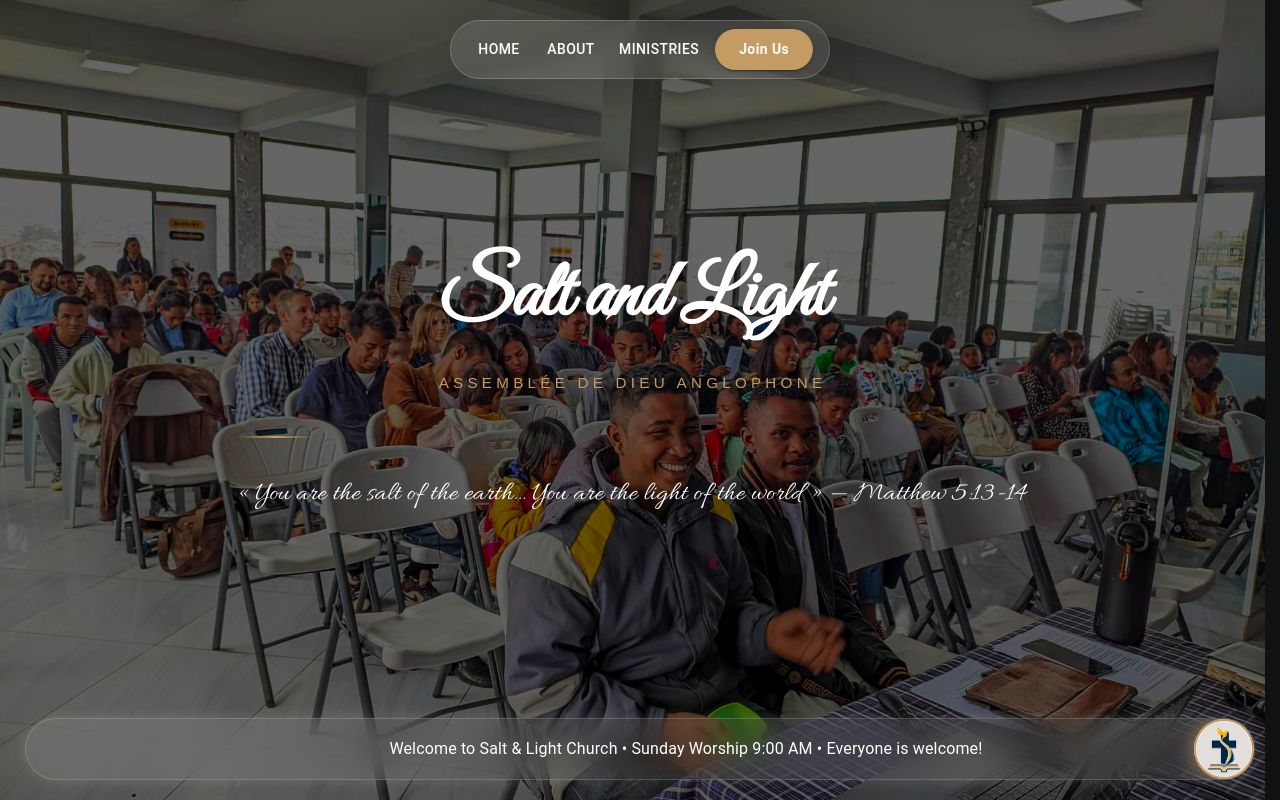
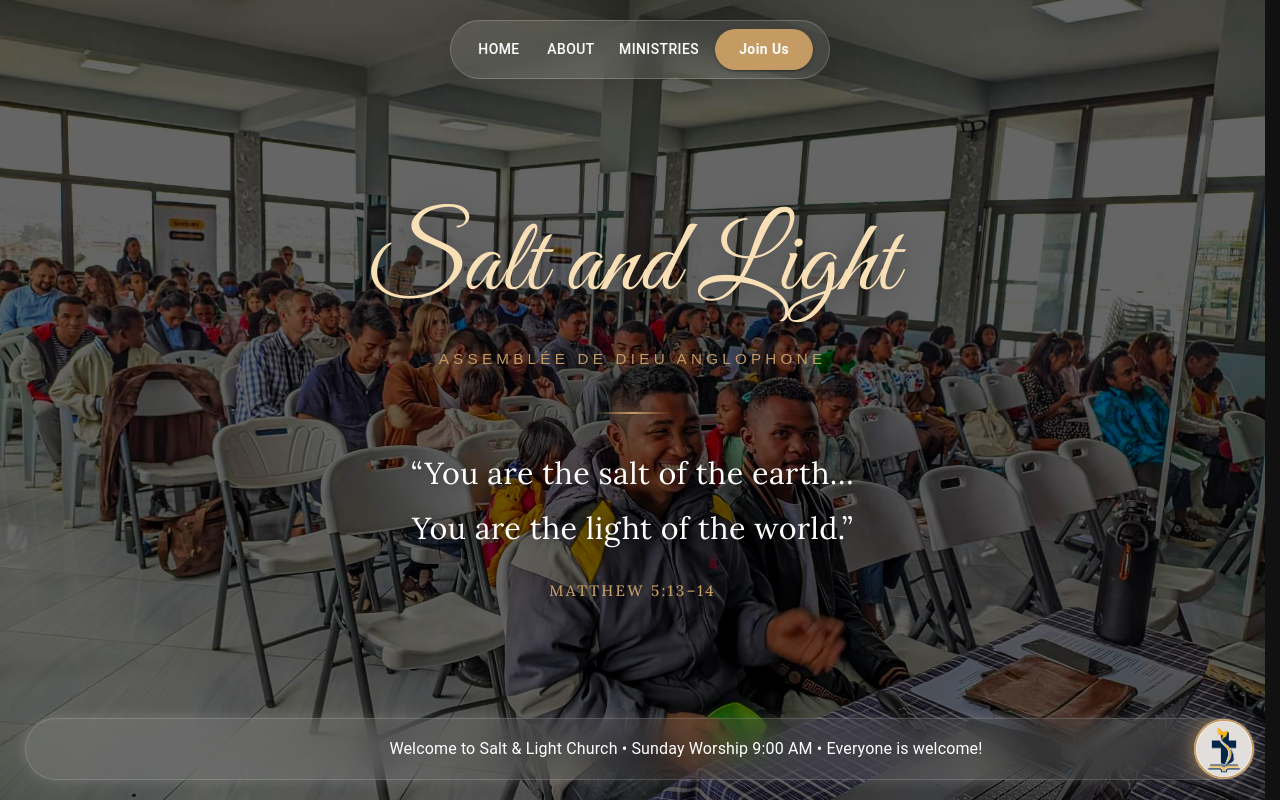
Before and after one commit to JayRostorfer/Salt-LightChurch, a Next.js app: page / in a window 1280 px wide. Shown: the top 800 px of the page. Built offline with nearby package versions, Linux system fonts and the light colour scheme.

Commit message:
Refactor HeroSection component and animations

```diff
--- a/src/components/home/HeroSection.js
+++ b/src/components/home/HeroSection.js
@@ -1,108 +1,150 @@
-"use client"
+"use client";
 
-import React, { useEffect } from "react"
-import { Box, Typography, Button, Stack } from "@mui/material"
-import { gsap } from "gsap"
-import { Great_Vibes, Allura } from "next/font/google"
+import React, { useEffect } from "react";
+import { Box, Typography } from "@mui/material";
+import { gsap } from "gsap";
+import {
+Great_Vibes,
+Lora,
+} from "next/font/google";
 
 const greatVibes = Great_Vibes({
 subsets: ["latin"],
 weight: "400",
-})
+display: "swap",
+});
 
-const allura = Allura({
+const lora = Lora({
   subsets: ["latin"],
-  weight: "400",
-})
+  weight: ["400", "500", "600"],
+  style: ["normal", "italic"],
+  display: "swap",
+});
 
 export default function HeroSection3() {
 useEffect(() => {
-    const tl = gsap.timeline()
+const ctx = gsap.context(() => {
+const tl = gsap.timeline();
 
   tl.from(".hero-title", {
     opacity: 0,
-      y: 40,
-      duration: 1.4,
-      ease: "back.out",
+    y: 35,
+    duration: 1.3,
+    ease: "power3.out",
   })
+    .from(
+      ".hero-church",
+      {
+        opacity: 0,
+        y: 20,
+        duration: 0.9,
+        ease: "power2.out",
+      },
+      "-=0.7"
+    )
     .from(
       ".hero-verse",
       {
         opacity: 0,
-          y: 30,
-          duration: 1.2,
-          ease: "back.out",
-        },
-        "-=0.6"
-      )
-      .from(
-        ".hero-buttons",
-        {
-          opacity: 0,
         y: 25,
-          duration: 1,
-          ease: "back.out",
+        duration: 1.1,
+        ease: "power2.out",
       },
       "-=0.4"
     )
+    .from(
+      ".hero-reference",
+      {
+        opacity: 0,
+        y: 15,
+        duration: 0.8,
+        ease: "power2.out",
+      },
+      "-=0.5"
+    );
+});
 
-    return () => {
-      tl.kill()
-    }
-  }, [])
+return () => ctx.revert();
+
+}, []);
 
 return (
 <Box
+component="section"
 sx={{
-        height: "100vh",
+minHeight: "100vh",
+minHeight: "100svh",
+width: "100%",
 backgroundImage: "url('/images/home.jpg')",
 backgroundSize: "cover",
 backgroundPosition: "center",
+backgroundRepeat: "no-repeat",
 position: "relative",
 display: "flex",
 justifyContent: "center",
 alignItems: "center",
 textAlign: "center",
+overflow: "hidden",
+px: {
+xs: 2,
+sm: 4,
+md: 8,
+},
+py: {
+xs: 12,
+md: 10,
+},
 }}
 >
-      {/* Dark Overlay */}
+{/* Overlay aux couleurs de Salt and Light */}
 <Box
 sx={{
 position: "absolute",
 inset: 0,
-          backgroundColor: "rgba(0, 0, 0, 0.6)",
+backgroundColor:"rgba(0,0,0,0.6)",
+zIndex: 1,
 }}
 />
 
-      {/* Hero Content */}
+  {/* Contenu principal */}
   <Box
     sx={{
       position: "relative",
       zIndex: 2,
-          color: "white",
-          px: {
-            xs: 3,
-            md: 10,
-          },
+      width: "100%",
+      maxWidth: "1000px",
+      mx: "auto",
+      display: "flex",
+      flexDirection: "column",
+      alignItems: "center",
+      color: "#ffffff",
     }}
   >
-        {/* Title */}
+    {/* Nom de l'Église */}
     <Typography
+      component="h1"
       className="hero-title"
-          variant="h2"
       sx={{
         fontFamily: greatVibes.style.fontFamily,
-            fontWeight: "bold",
-            mb: 3,
+        fontWeight: 400,
         fontSize: {
-              xs: "3rem",
-              md: "5rem",
+          xs: "3.5rem",
+          sm: "4.8rem",
+          md: "6.5rem",
         },
+        lineHeight: 1.3,
+        color: "#f8dfb5",
+        mb: {
+          xs: 1,
+          md: 1.5,
+        },
+        textShadow: "0 4px 25px rgba(0,0,0,0.35)",
       }}
     >
       Salt and Light
     </Typography>
 
+    {/* Appartenance confessionnelle */}
     <Typography
       component="p"
       className="hero-church"
@@ -131,6 +173,7 @@ export default function HeroSection3() {
       Assemblée de Dieu anglophone
     </Typography>
 
+    {/* Séparateur décoratif */}
     <Box
       aria-hidden="true"
       sx={{
@@ -148,26 +191,69 @@ export default function HeroSection3() {
       }}
     />
 
-        {/* Bible Verse */}
+    {/* Verset biblique */}
 <Typography
+  component="p"
   className="hero-verse"
-          variant="h6"
   sx={{
-            fontFamily: allura.style.fontFamily,
+    fontFamily: lora.style.fontFamily,
+
     fontSize: {
-              xs: "1.5rem",
-              md: "1.7rem",
+      xs: "1.15rem",
+      sm: "1.45rem",
+      md: "1.9rem",
     },
-            lineHeight: 1.8,
-            mb: 4,
+
+    fontWeight: 400,
+    fontStyle: "normal",
+
+    lineHeight: {
+      xs: 1.9,
+      md: 1.8,
+    },
+
+    letterSpacing: "0.015em",
+
+    color: "#ffffff",
+
+    maxWidth: "750px",
+
+    mx: "auto",
+
+    textShadow: "0 2px 12px rgba(0,0,0,0.35)",
   }}
 >
-          « You are the salt of the earth… You are the light of the world »
-          — Matthew 5:13-14
+  “You are the salt of the earth…
+  <Box component="span" sx={{ display: "block" }}>
+    You are the light of the world.”
+  </Box>
 </Typography>
 
+    {/* Référence biblique */}
+ <Typography
+  component="p"
+  className="hero-reference"
+  sx={{
+    fontFamily: lora.style.fontFamily,
 
+    fontSize: {
+      xs: "0.8rem",
+      md: "0.95rem",
+    },
+
+    fontWeight: 500,
+
+    letterSpacing: "0.15em",
+
+    color: "#c49b63",
+
+    mt: 3,
+  }}
+>
+  MATTHEW 5:13–14
+</Typography>
   </Box>
 </Box>
-  )
+
+);
 }
```
Lines whose indentation alone changed are shown as unchanged.
